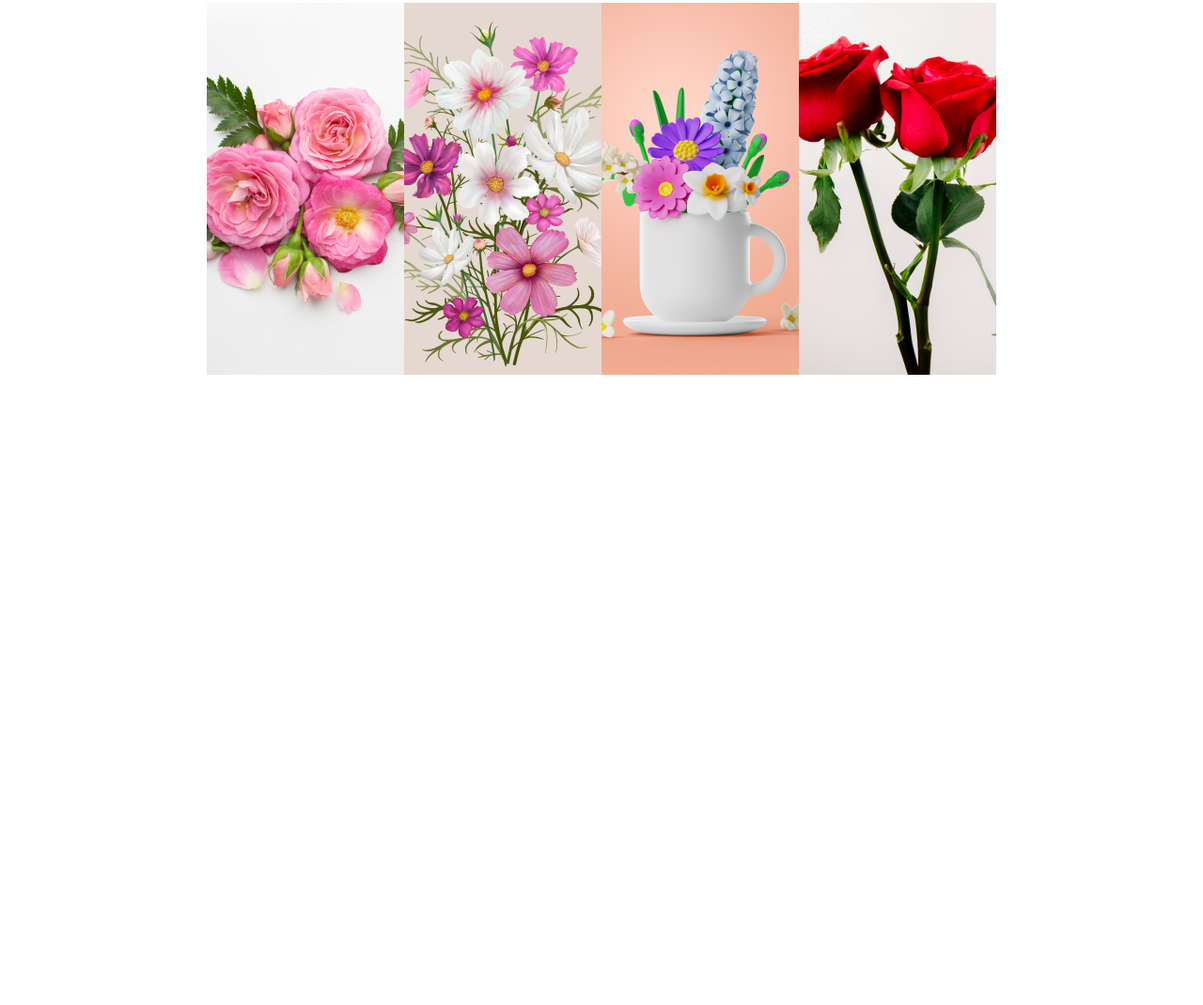
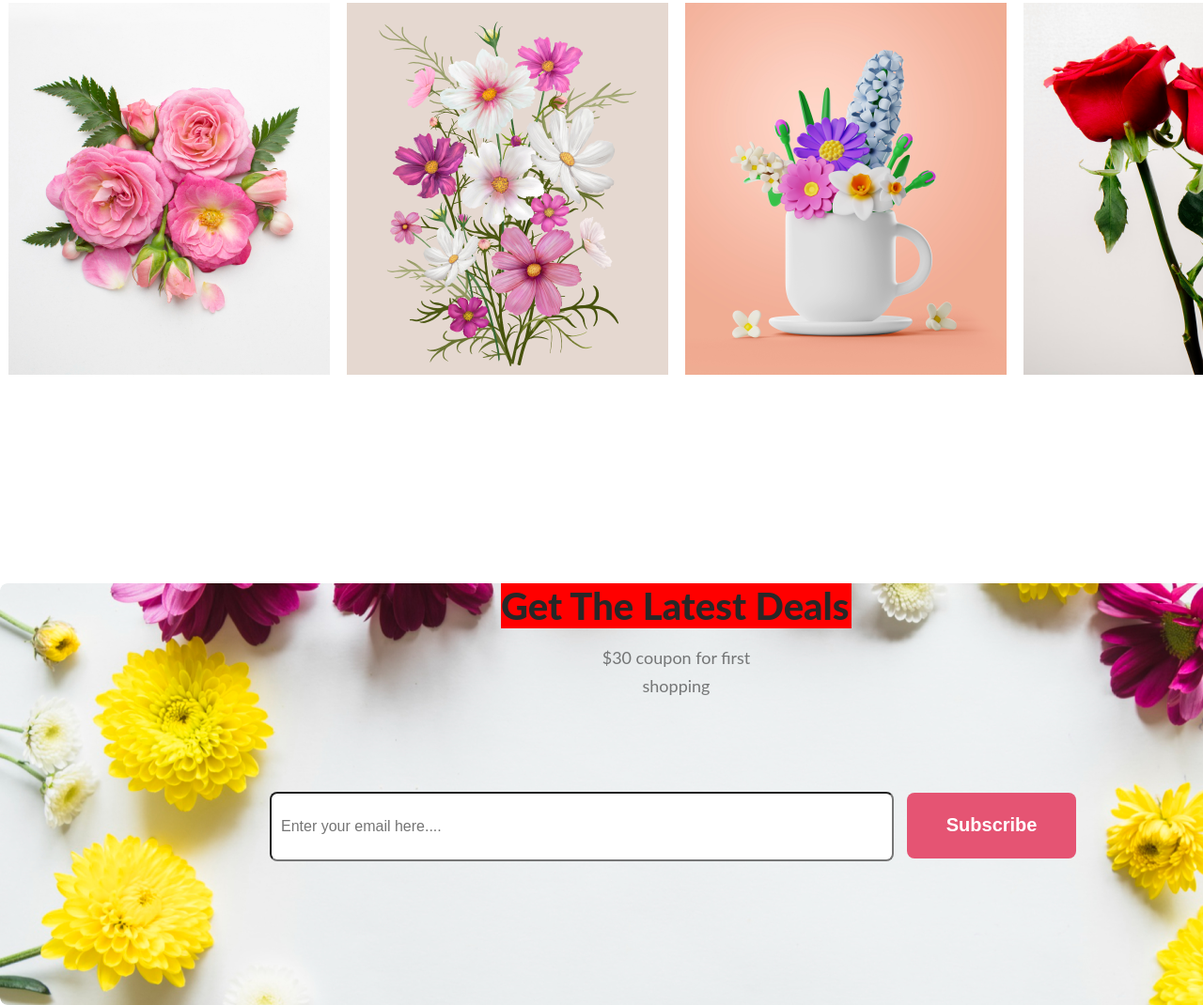
Before and after one commit to imrans94c/flower-shop, a plain HTML site: page index.html in a window 1280 px wide. Shown: the part 3370-4440 px from the top of the page at 94% size. Before the commit the page ends 3789 px from the top, so only its background shows below. Drawn offline with Linux system fonts and the light colour scheme.

Commit message:
Add latest deal

```diff
--- a/index.html
+++ b/index.html
@@ -102,6 +102,16 @@
                     </div>
         </section>
 
+        <section class="latest-deal">
+                <h1 class="latest-deal-title">Get The Latest Deals</h1>
+                <p class="latest-deal-details">$30 coupon for first shopping</p>
+                <div class="send-your-email">
+                    <input type="email" placeholder="Enter your email here....">
+                    <button class="Subscribe">Subscribe</button>
+                </div>
+
+        </section>
+
 
     </main>
     <footer>
--- a/style/style.css
+++ b/style/style.css
@@ -223,6 +223,12 @@ body{
     margin: 24px 663px 48px 663px;
 }
 
+.social{
+    width:1440px;
+    height:396px;
+    margin:auto;
+}
+
 .social-flower-image-1{
     background-image:url('../assets/Flower 01.png');
     background-repeat:no-repeat;
@@ -257,17 +263,77 @@ body{
     height: 396px;
 }
 
-.social{
-    weight:1440px;
-    height:396px;
-}
-
-
 .social-flowers{
     display:flex;
     weight:1440px;
     height:396px;
     align-items:center;
     justify-content:space-around;
-    padding:0px 220px 20px 220px;
 }
+
+
+.latest-deal{
+    width: 1440px;
+    height: 449px;
+    background-image:url('../assets/Rectangle 9.png');
+    background-repeat:no-repeat;
+    background-size:cover;
+    background-position:center;
+    border-radius: 8px;
+    margin:auto;
+    margin-top:128px;
+}
+
+.latest-deal-title{
+    width:373px;
+    height:48px;
+    background-color:red;
+    color: #272727;
+    font-size: 40px;
+    font-weight: 800;
+    margin: 222px 534px 0px 533px;
+    /* padding:40px; */
+}
+
+.latest-deal-details{
+    width: 231px;
+    height:30px;
+    color: rgba(39, 39, 39, 0.60);
+    text-align: center;
+    font-size: 18px;
+    font-weight: 400;
+    line-height: 30px;
+    margin: 16px 605px 128px 604px;
+}
+
+.send-your-email{
+    width:866px;
+    height: 70px;
+    margin:48px 287px 221px 287px;
+}
+
+.send-your-email input[type="email"]{
+    width:640px;
+    height: 50px;
+    border-radius: 8px;
+    background: #FFF;
+    color: rgba(39, 39, 39, 0.60);
+    padding:10px;
+    font-size: 16px;
+    font-weight: 400;
+}
+
+.Subscribe{
+    width:180px;
+    height:70px;
+    color: #FFF;
+    text-align:center;
+    font-size: 20px;
+    font-weight: 700;
+    border-radius: 8px;
+    background: #E55473;
+    padding: 22px 40px;
+    border:none;
+    margin-left:10px;
+    /* margin:32px 531px 147px 240px; */
+}
```
